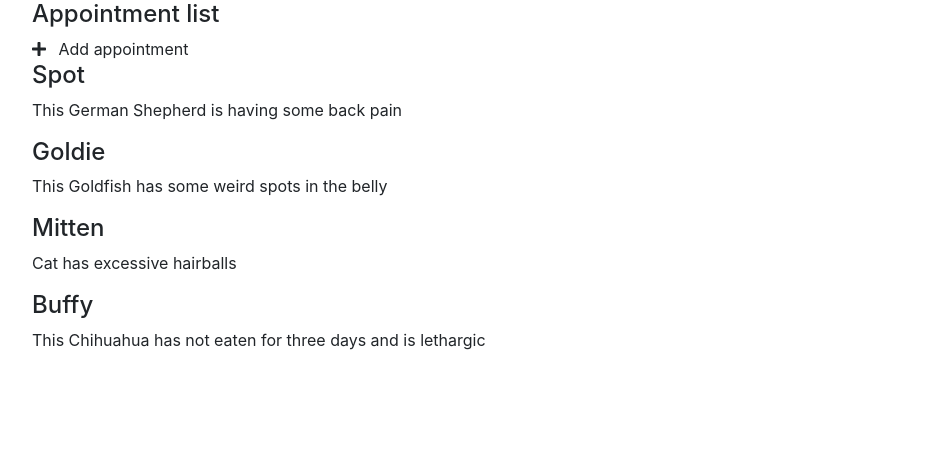
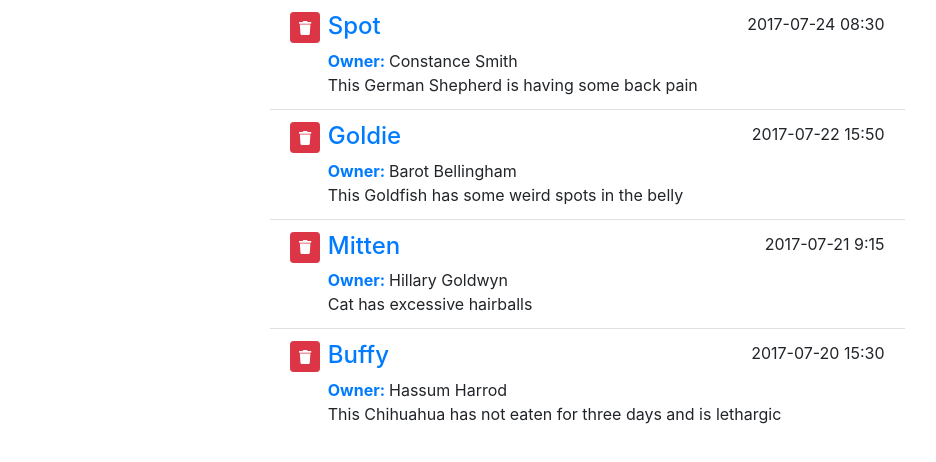
Before and after one commit to valerykatskel/vue-interface, a Vue app: page / in a window 1280 px wide. Shown: the top 462 px of the page, without its empty margins (53-989 px from the left). Built offline with nearby package versions, Linux system fonts and the light colour scheme.

Commit message:
Adding a Bootstrap template

```diff
--- a/src/App.vue
+++ b/src/App.vue
@@ -1,13 +1,12 @@
 <template>
 	<div id="main-app" class="container">
-		<h4>{{ title }}</h4>
-		<font-awesome-icon icon="plus" class="mr-2" /> Add appointment
-		<appointment-list :appointments="appointments" />
+		<div class="row justify-content-center">
+			<appointment-list :appointments="appointments" />
+		</div>
 	</div>
 </template>
 
 <script>
-	import { FontAwesomeIcon } from '@fortawesome/vue-fontawesome';
 	import AppointmentList from './components/AppointmentList';
 	import axios from 'axios';
 
@@ -20,7 +19,6 @@
 			};
 		},
 		components: {
-			FontAwesomeIcon,
 			AppointmentList,
 		},
 		mounted() {
--- a/src/components/AppointmentList.vue
+++ b/src/components/AppointmentList.vue
@@ -1,15 +1,37 @@
 <template>
-	<div>
-		<div v-for="(item, i) in appointments" :key="i">
-			<h4>{{ item.petName }}</h4>
-			<p>{{ item.aptNotes }}</p>
+	<div class="col-12 com-md-10 col-lg-7">
+		<div class="list-group list-group-flush">
+			<div
+				class="list-group-item d-flex align-items-start"
+				v-for="(item, i) in appointments"
+				:key="i"
+			>
+				<button class="mr-2 btn btn-sm btn-danger">
+					<font-awesome-icon icon="trash" />
+				</button>
+				<div class="w-100">
+					<div class="d-flex justify-content-between">
+						<span class="h4 text-primary">{{ item.petName }}</span>
+						<span class="float-right">{{ item.aptDate }}</span>
+					</div>
+					<div class="owner-name">
+						<span class="font-weight-bold text-primary mr-1">Owner:</span>
+						<span>{{ item.petOwner }}</span>
+					</div>
+					<div>{{ item.aptNotes }}</div>
+				</div>
+			</div>
 		</div>
 	</div>
 </template>
 
 <script>
+	import { FontAwesomeIcon } from '@fortawesome/vue-fontawesome';
 	export default {
 		name: 'AppointmentList',
 		props: ['appointments'],
+		components: {
+			FontAwesomeIcon,
+		},
 	};
 </script>
```
